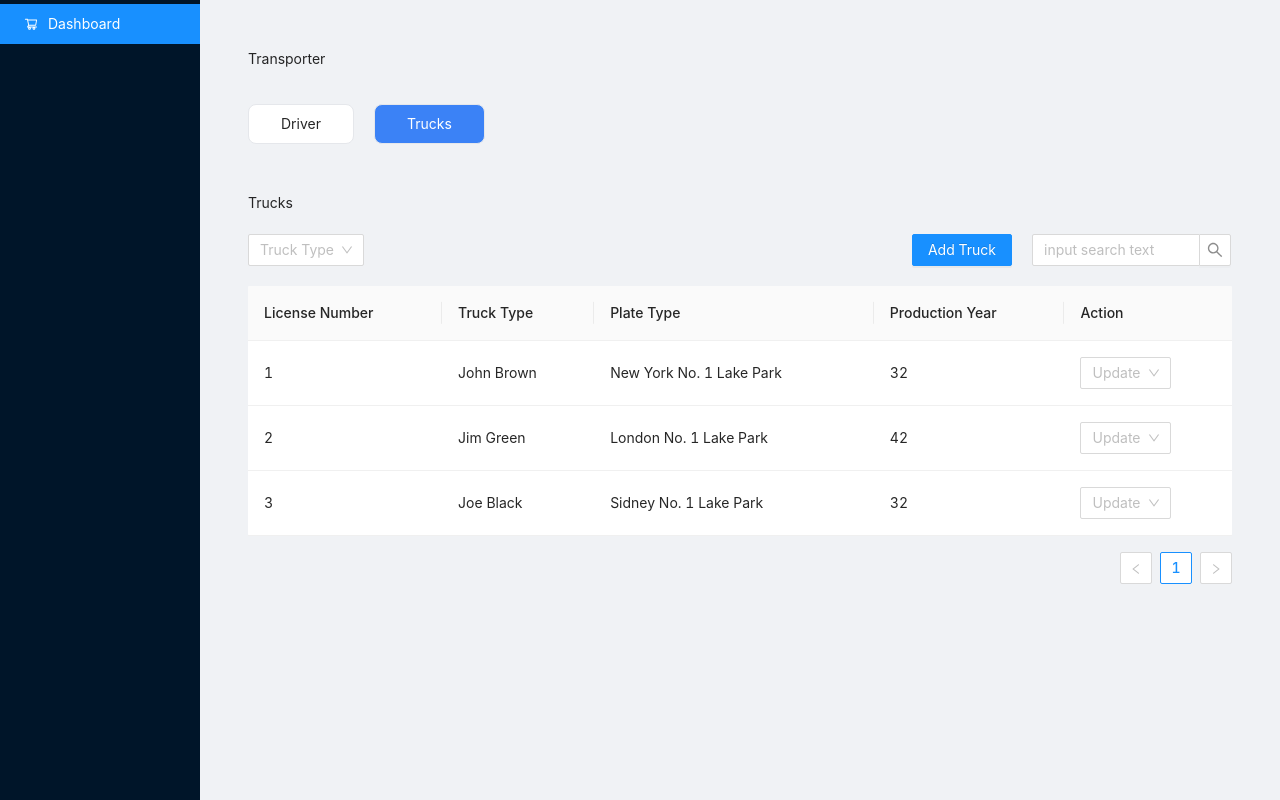
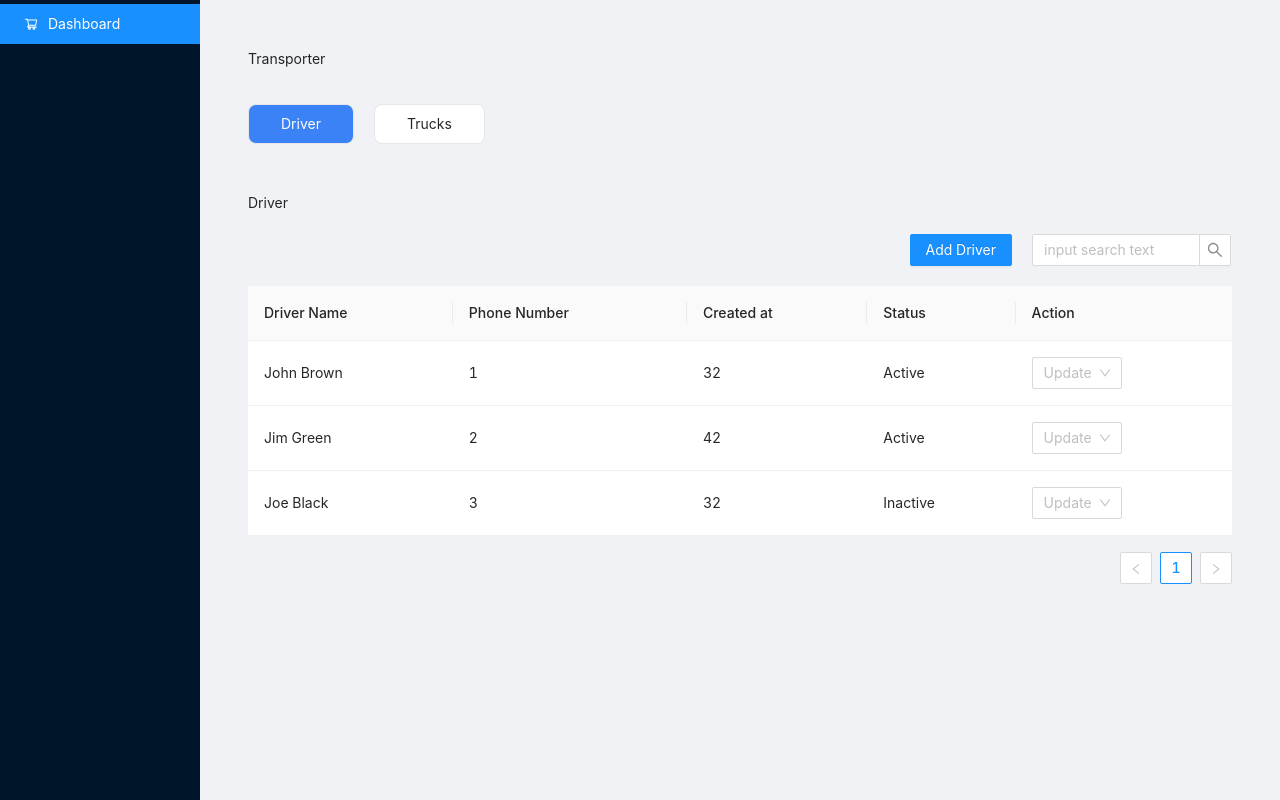
Before and after one commit to arkha98/team-7-kargo-fe, a React (Create React App) app: page /transporter in a window 1280 px wide. Built offline with nearby package versions, Linux system fonts and the light colour scheme.

Commit message:
select in transporter

```diff
--- a/src/App.js
+++ b/src/App.js
@@ -56,8 +56,8 @@ function App() {
                 }
               />
               <Route path="/transporter" element={<Transporter />} />
-          <Route path="/transporter/driver" element={<Driver />} />
-          <Route path="/transporter/trucks" element={<Trucks />} />
+          {/* <Route path="/transporter/driver" element={<Driver />} />
+          <Route path="/transporter/trucks" element={<Trucks />} /> */}
 
               {/* <Route path="/shipper" element={<Shipper />} /> */}
             </Routes>
--- a/src/pages/transporter/index.js
+++ b/src/pages/transporter/index.js
@@ -1,9 +1,16 @@
-import { useState } from "react";
+import { useCallback, useState } from "react";
 import Driver from "./driver";
 import Trucks from "./trucks";
+import { useLocation } from "react-router-dom";
 
 export default function Transporter() {
-  const [select, setSelect] = useState("Driver");
+  const [select, setSelect] = useState("driver");
+  // const [location, setLocation] = useLocation();
+
+  // const handleSelect = useCallback((e) => {
+  //   setSelect(e);
+  //   setLocation(`/transporter/${e}`)
+  // })
 
   return (
     <div className="h-full w-full p-12 flex flex-col space-y-12">
@@ -21,7 +28,7 @@ export default function Transporter() {
           </button>
           <button
             className={`border px-8 py-2 rounded-lg ${
-              select !== "driver" ? "bg-blue-500 text-white" : "bg-white"
+              select === "driver" ? "bg-white" : "bg-blue-500 text-white"
             }`}
             value="trucks"
             onClick={(e) => setSelect(e.target.value)}
```
